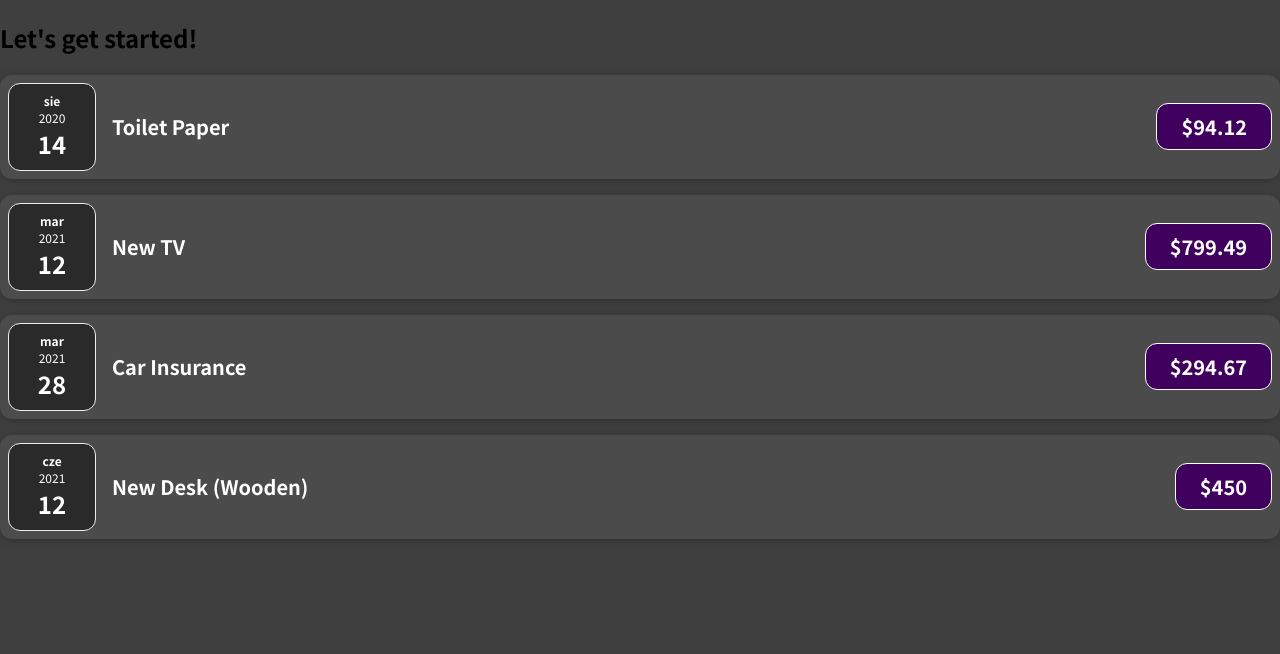
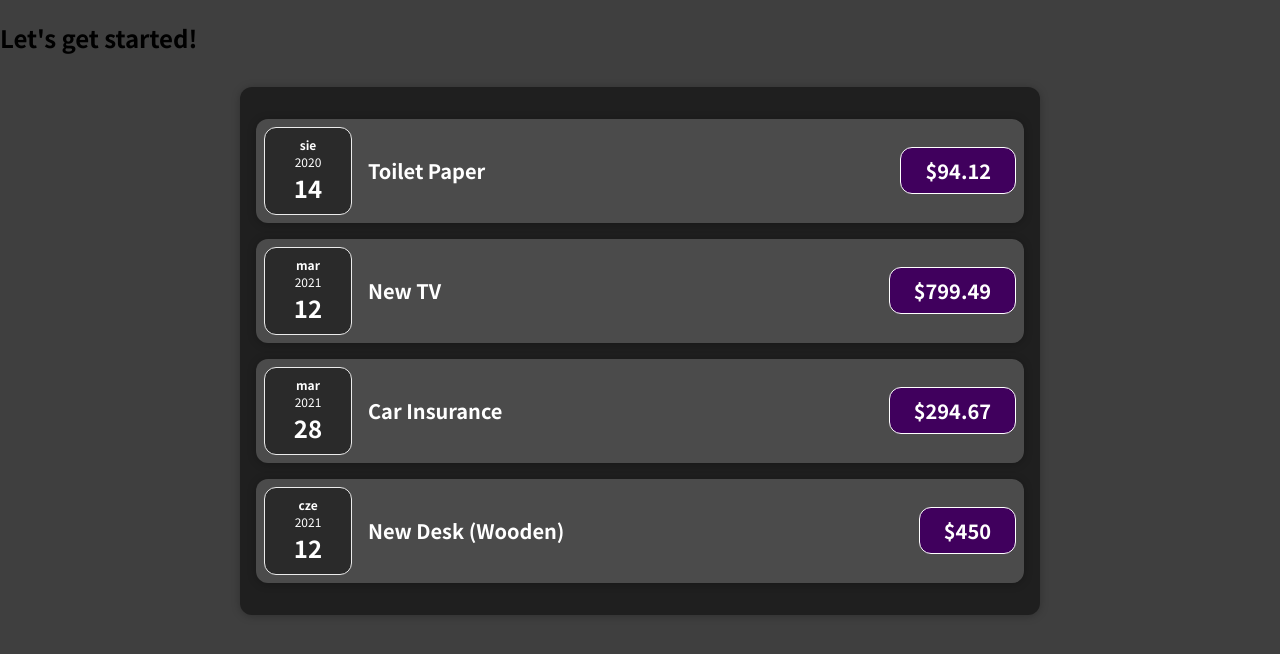
Before and after one commit to Robert-Sawyer/expense-observer, a React (Create React App) app: page / in a window 1280 px wide. Shown: the top 654 px of the page. Built offline with nearby package versions, Linux system fonts and the light colour scheme.

Commit message:
Modyfikacja styli

```diff
--- a/src/App.js
+++ b/src/App.js
@@ -1,5 +1,5 @@
 import React from 'react'
-import ExpenseItem from './components/ExpenseItem';
+import Expenses from "./components/Expenses";
 
 function App() {
     const expenses = [
@@ -27,26 +27,7 @@
     return (
         <div>
             <h2>Let's get started!</h2>
-            <ExpenseItem
-                title={expenses[0].title}
-                amount={expenses[0].amount}
-                date={expenses[0].date}
-            />
-            <ExpenseItem
-                title={expenses[1].title}
-                amount={expenses[1].amount}
-                date={expenses[1].date}
-            />
-            <ExpenseItem
-                title={expenses[2].title}
-                amount={expenses[2].amount}
-                date={expenses[2].date}
-            />
-            <ExpenseItem
-                title={expenses[3].title}
-                amount={expenses[3].amount}
-                date={expenses[3].date}
-            />
+            <Expenses items={expenses} />
         </div>
     );
 }
--- a/src/components/ExpenseItem.css
+++ b/src/components/ExpenseItem.css
@@ -2,10 +2,8 @@
     display: flex;
     justify-content: space-between;
     align-items: center;
-    box-shadow: 0 2px 8px rgba(0, 0, 0, 0.25);
     padding: 0.5rem;
     margin: 1rem 0;
-    border-radius: 12px;
     background-color: #4b4b4b;
 }
 
```
